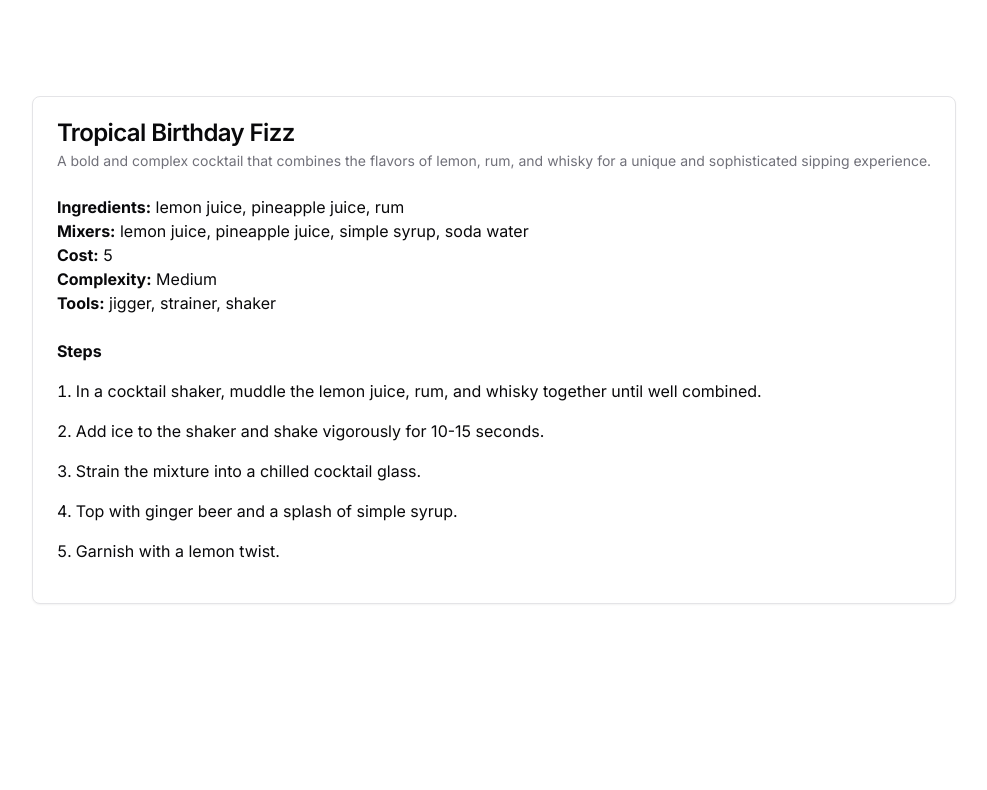
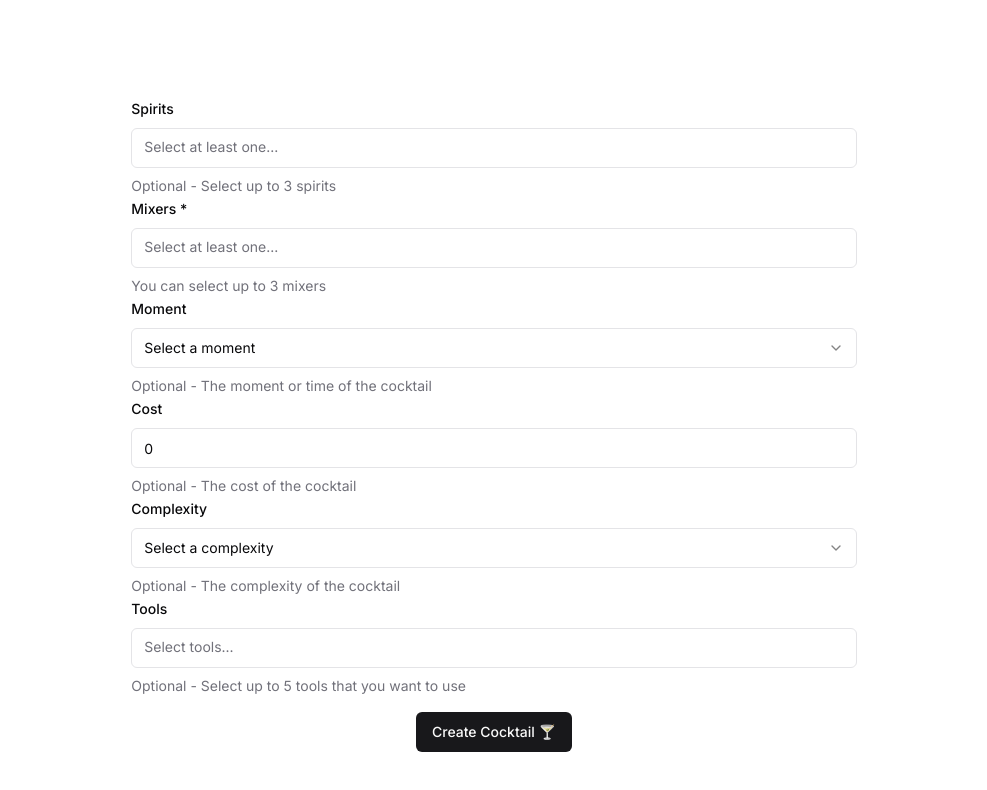
Before and after one commit to esponges/cocktail-maker-client, a Next.js app: page / in a window 1280 px wide. Shown: the top 790 px of the page, without its empty margins (146-1133 px from the left). Built offline with nearby package versions, Linux system fonts and the light colour scheme.

Commit message:
save into idxdb

```diff
--- a/src/app/page.tsx
+++ b/src/app/page.tsx
@@ -70,7 +70,7 @@ type Cocktail = {
 };
 
 export default function Home() {
-  const [cocktail, setCocktail] = useState<Cocktail>({
+  const [cocktail, setCocktail] = useState<Cocktail>(/* {
     name: "Tropical Birthday Fizz",
     description: `A bold and complex cocktail that combines the flavors of lemon, rum,
     and whisky for a unique and sophisticated sipping experience.`,
@@ -105,7 +105,7 @@ export default function Home() {
     complexity: "Medium",
     required_tools: ["jigger", "strainer", "shaker"],
     required_ingredients: ["lemon juice", "pineapple juice", "rum"],
-  });
+  } */);
   const [loading, setLoading] = useState(false);
 
   const { toast } = useToast();
@@ -151,6 +151,9 @@ export default function Home() {
           required_tools: z.array(z.string()),
         }),
       });
+
+      // todo?: abstract?
+      idxdb?.cocktails.add({ ...res, id: Date.now().toString() });
 
       setCocktail(res);
     } catch (err: unknown) {
```
